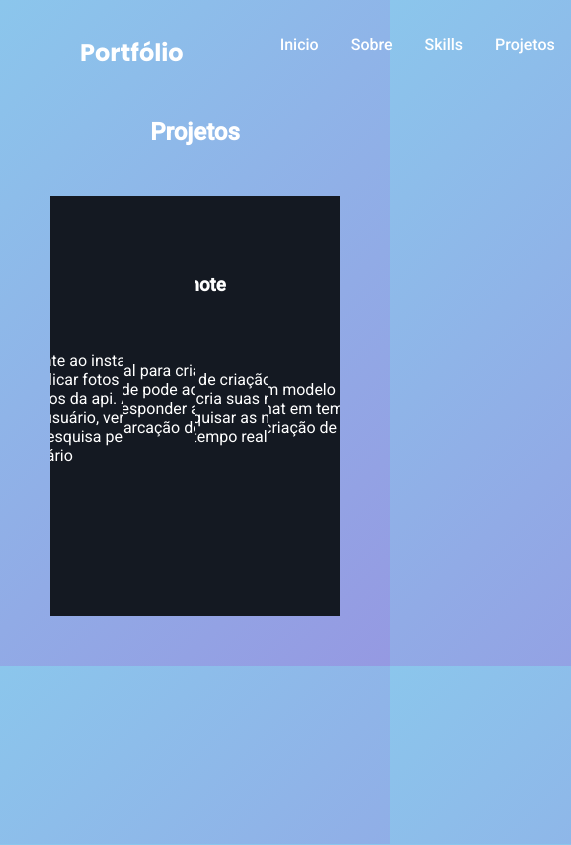
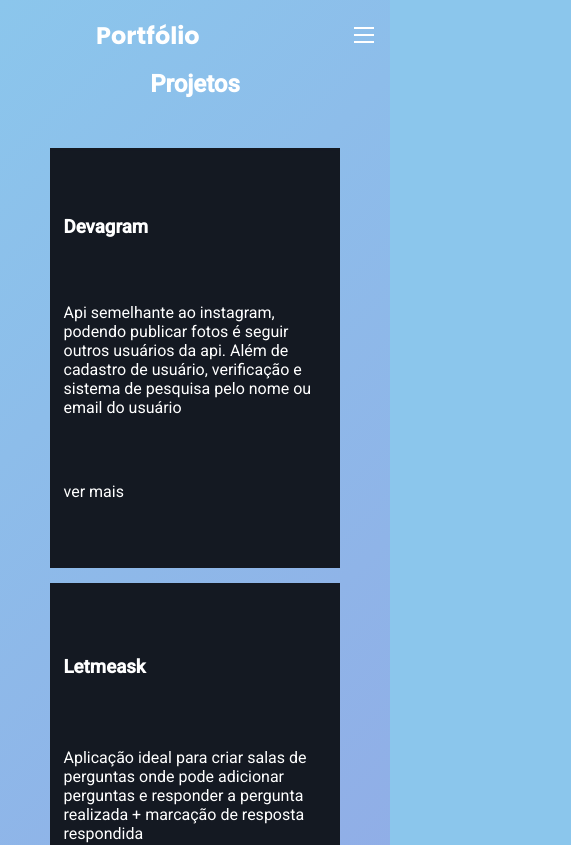
Before and after one commit to Feliper-Silva/portifolio-next, a Next.js app: page /projects in a window 390 px wide. Shown: the top 845 px of the page, 571 px wide, since content can reach past the window. Built offline with nearby package versions, Linux system fonts and the light colour scheme.

Commit message:
navbar mobile

```diff
--- a/pages/projects.js
+++ b/pages/projects.js
@@ -40,7 +40,7 @@ const projects = () => {
           </div>
           <div className="box">
             <div className="text-content">
-              <h3> aluracord</h3>
+              <h3> Aluracord</h3>
               <p>
                 Aplicação com modelo do discord, sistema de chat em tempo real
                 com os amigos é criação de sala pessoal!
--- a/src/components/navbar.js
+++ b/src/components/navbar.js
@@ -1,29 +1,50 @@
 import Link from "next/link";
 
 export const Navbar = () => {
+  const toggleMenu = event => {
+    const nav = document.getElementById("nav");
+    nav.classList.toggle("active");
+    const active = nav.classList.contains("active");
+    event.currentTarget.setAttribute("aria-expanded", active);
+  };
+
   return (
-    <>
-      <nav>
-        <div className="logo">
+    <header>
       <Link href="/">
-            <a>Portfólio</a>
+        <a className="logo">Portfólio</a>
       </Link>
-        </div>
-        <div className="containerLinks">
+      <nav id="nav">
+        <span
+          aria-label="Abrir Menu"
+          id="btn-mobile"
+          aria-haspopup="true"
+          aria-controls="menu"
+          aria-expanded="false"
+          onClick={toggleMenu}
+        ></span>
+        <ul className="menu" role="menu">
+          <li>
             <Link href="/">
-            <a className="navLinks"> Inicio</a>
+              <a>Inicio</a>
             </Link>
+          </li>
+          <li>
             <Link href="/about">
-            <a className="navLinks"> Sobre</a>
+              <a>Sobre</a>
             </Link>
+          </li>
+          <li>
             <Link href="/skills">
-            <a className="navLinks"> Skills</a>
+              <a>Skills</a>
             </Link>
+          </li>
+          <li>
             <Link href="/projects">
-            <a className="navLinks">Projetos</a>
+              <a>Projetos</a>
             </Link>
-        </div>
+          </li>
+        </ul>
       </nav>
-    </>
+    </header>
   );
 };
--- a/styles/about.css
+++ b/styles/about.css
@@ -1,3 +1,6 @@
+#about {
+  height: calc(100vh - 100px);
+}
 .about .title {
   color: #0d6efd;
   text-align: center;
--- a/styles/navbar.css
+++ b/styles/navbar.css
@@ -1,11 +1,31 @@
-nav {
+header {
+  height: 70px;
+  padding: 1rem;
   display: flex;
-  flex: 1 1;
-  flex-direction: row;
+  align-items: center;
   justify-content: space-between;
-  margin-top: 35px;
-  margin-bottom: 3rem;
 }
+#btn-mobile {
+  display: none;
+}
+a {
+  color: #fff;
+  text-decoration: none;
+}
+a:hover {
+  color: #0d6efd;
+}
+
+.menu {
+  display: flex;
+  list-style: none;
+  gap: 0.5rem;
+}
+.menu a {
+  display: block;
+  padding: 0.5rem;
+}
+
 .logo {
   font-size: 24px;
   font-family: "Poppins", sans-serif;
@@ -13,11 +33,7 @@ nav {
   font-weight: 700;
   margin: 0 80px 0;
 }
-.containerLinks {
-  display: flex;
-  flex: 1 1;
-  justify-content: flex-end;
-}
+
 .navLinks {
   padding: 0 1rem;
   color: #fff;
@@ -26,6 +42,57 @@ nav {
   transition: color 0.15s ease-in-out, background-color 0.15s ease-in-out,
     border-color 0.15s ease-in-out;
 }
-.navLinks:hover {
-  color: #0d6efd;
+
+@media (max-width: 768px) {
+  .menu {
+    display: block;
+    position: absolute;
+    width: 100%;
+    top: 70px;
+    right: 0px;
+    background-color: #8bc6ec;
+    background-image: linear-gradient(135deg, #8bc6ec 0%, #9599e2 100%);
+    height: 0px;
+    transition: 0.6s;
+    z-index: 1000;
+    visibility: hidden;
+    overflow: hidden;
+  }
+  .menu a {
+    padding: 1rem 0;
+    margin: 0 6rem;
+    border-bottom: 2px solid rgba(0, 0, 0, 0.5);
+  }
+  nav.active .menu {
+    height: calc(100vh - 70px);
+    visibility: visible;
+  }
+  nav.active #btn-mobile {
+    border-top-color: transparent;
+  }
+  nav.active #btn-mobile::before {
+    transform: rotate(135deg);
+  }
+  nav.active #btn-mobile::after {
+    transform: rotate(-135deg);
+    top: -7px;
+  }
+  #btn-mobile {
+    display: block;
+    border-top: 2px solid;
+    width: 20px;
+    color: #fff;
+    cursor: pointer;
+  }
+  #btn-mobile::after,
+  #btn-mobile::before {
+    content: "";
+    display: block;
+    width: 20px;
+    height: 2px;
+    margin-top: 5px;
+    background: currentColor;
+    transition: 0.6s;
+    position: relative;
+  }
 }
--- a/styles/projects.css
+++ b/styles/projects.css
@@ -5,7 +5,9 @@
 .cards {
   display: flex;
   margin: 50px;
+  flex-wrap: wrap;
   justify-content: space-between;
+  gap: 15px;
 }
 .box {
   position: relative;
```
Also changed, not shown: src/assets/images/menu-mobile.svg (added). Lines whose indentation alone changed are shown as unchanged.
